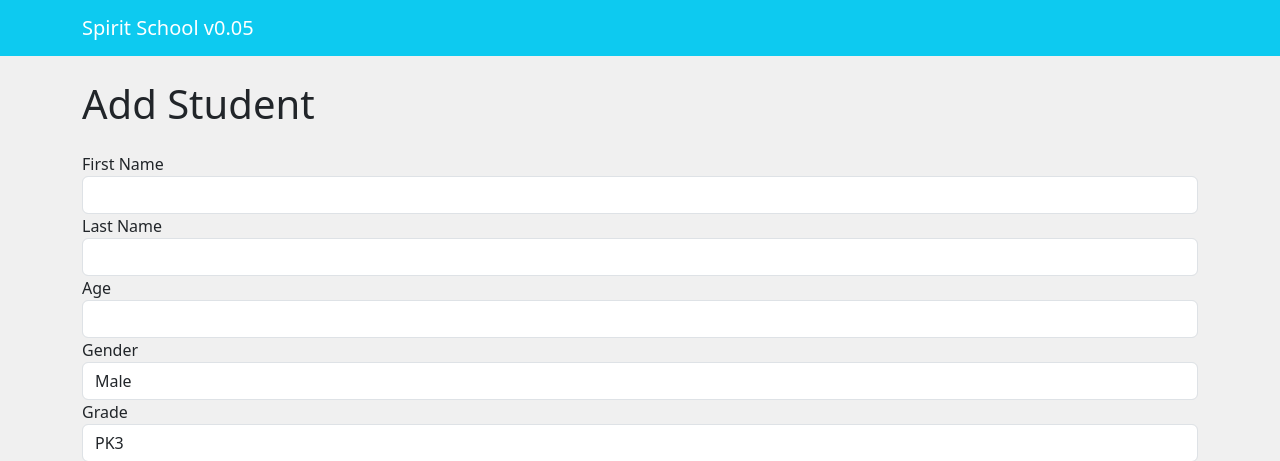
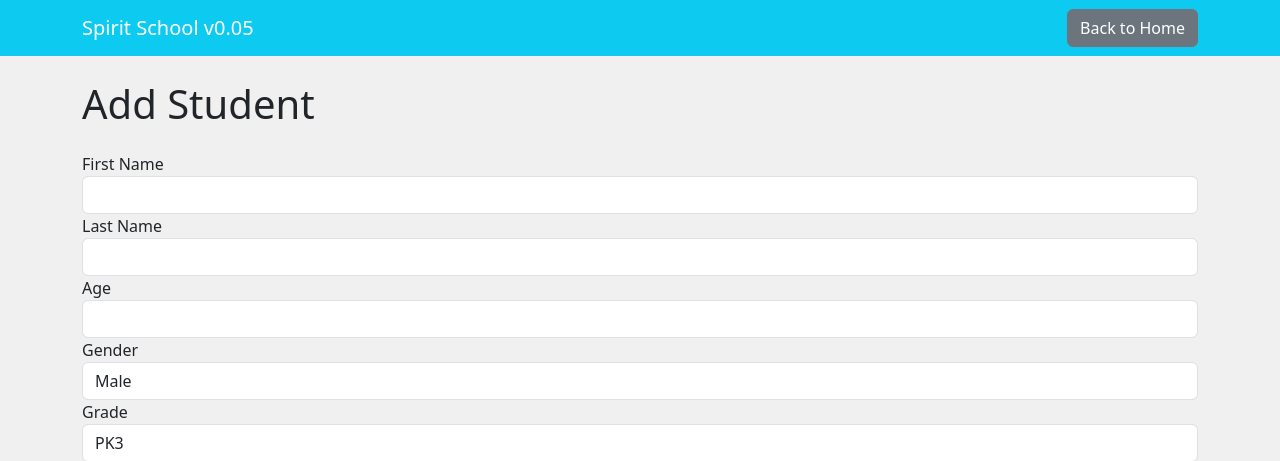
Before and after one commit to taholmes160/school5, a Flask app: page /students/add in a window 1280 px wide. Shown: the top 461 px of the page. Run offline with Flask 3, Linux system fonts and the light colour scheme; data comes from the database, SQL or seed files in the repository; parts of the project's set-up code (start-up, migrations or seed data) failed here and were passed over.

Commit message:
Add "Back to Home" button to navbar

```diff
--- a/app/templates/base.html
+++ b/app/templates/base.html
@@ -20,6 +20,7 @@
     <nav class="navbar navbar-expand-lg navbar-light bg-info">
         <div class="container">
             <a class="navbar-brand text-white" href="#">Spirit School v0.05</a>
+            <a href="{{ url_for('index_bp.index') }}" class="btn btn-secondary">Back to Home</a>
         </div>
     </nav>
 
```
